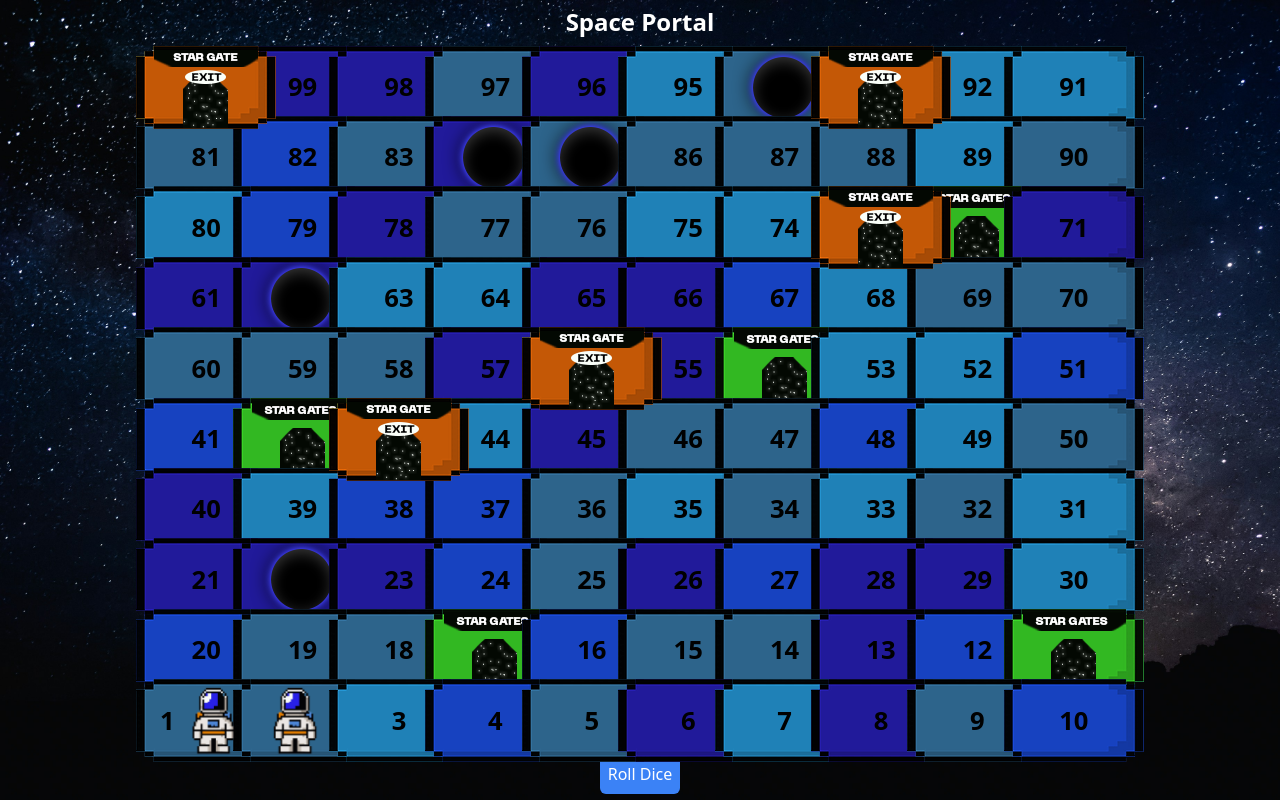
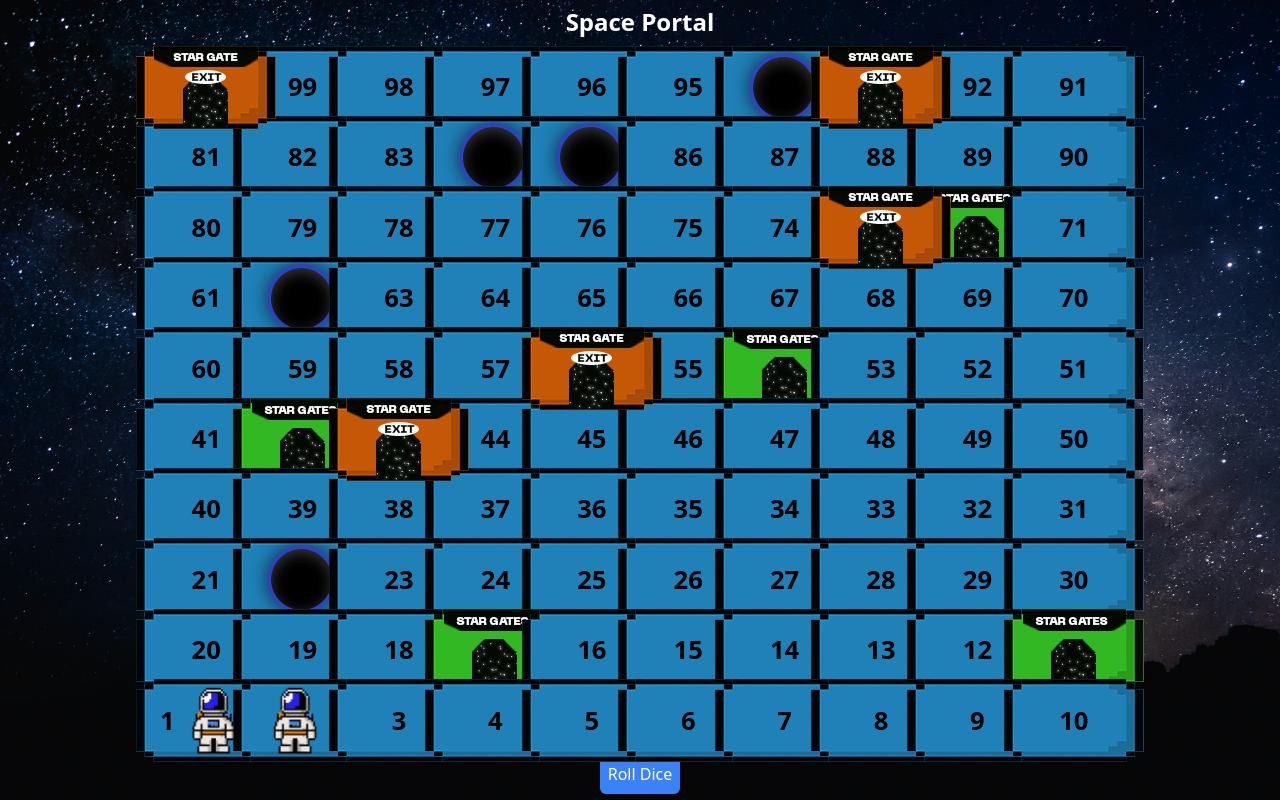
Before and after one commit to adi-1108/SnakeLadder_JS, a React (Vite) app: page / in a window 1280 px wide. Built offline with nearby package versions, Linux system fonts and the light colour scheme.

Commit message:
fixed player movement

```diff
--- a/src/components/new/Board.jsx
+++ b/src/components/new/Board.jsx
@@ -7,9 +7,9 @@ import { blackHoles, starGates } from "../../constants";
 const Board = () => {
   const gridBg = [
     "/new/grid-boxv1.webp",
-    "/new/grid-boxv2.webp",
-    "/new/grid-boxv3.webp",
-    "/new/grid-boxv4.webp",
+    // "/new/grid-boxv2.webp",
+    // "/new/grid-boxv3.webp",
+    // "/new/grid-boxv4.webp",
   ];
 
   const [players, setPlayers] = useState([
--- a/src/components/new/Cell.jsx
+++ b/src/components/new/Cell.jsx
@@ -25,7 +25,7 @@ const Cell = ({ number, isBlackHole, isStarGate, players }) => {
 
       <div className="flex space-x-1 z-10">
         {players.map((player) => (
-          <img key={player.id} src="/player.webp" />
+          <img key={player.id} src="/player.webp" className="" />
         ))}
       </div>
     </div>
--- a/src/constants.js
+++ b/src/constants.js
@@ -2,9 +2,9 @@ import { generateRandomBlackHoles, generateRandomStarGates } from "./components/
 
 export const gridBg = [
   "/new/grid-boxv1.webp",
-  "/new/grid-boxv2.webp",
-  "/new/grid-boxv3.webp",
-  "/new/grid-boxv4.webp",
+  // "/new/grid-boxv2.webp",
+  // "/new/grid-boxv3.webp",
+  // "/new/grid-boxv4.webp",
 ];
 
 export const starGates = generateRandomStarGates(5);
```
